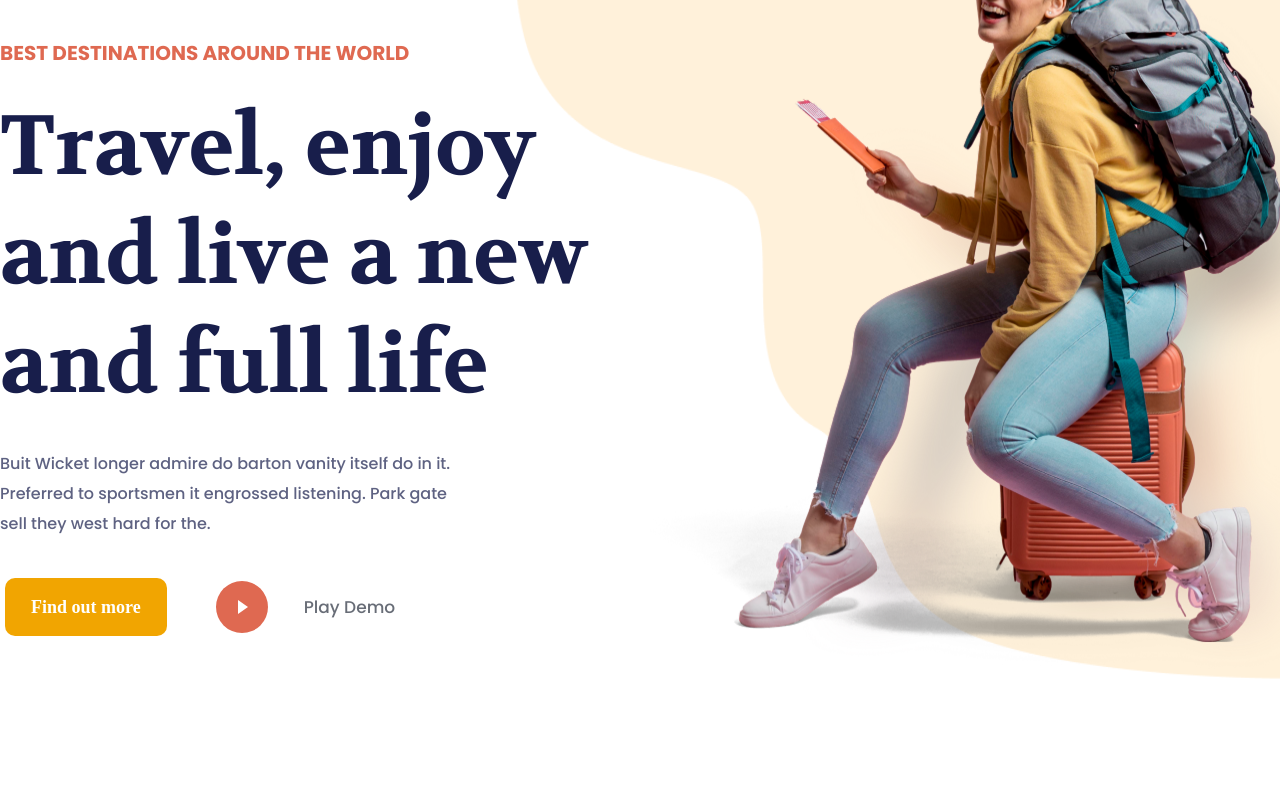
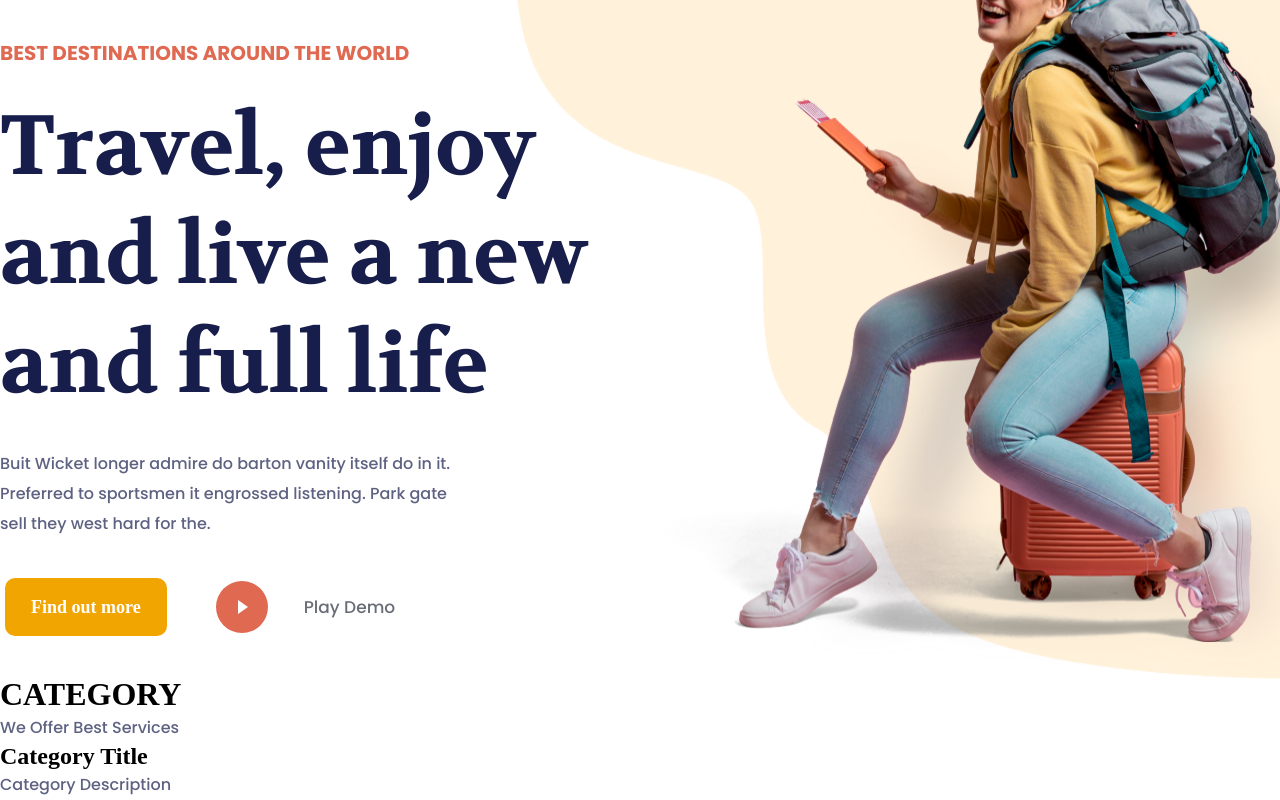
Before and after one commit to Binh96/travel-booking, a React (Create React App) app: page / in a window 1280 px wide. Shown: the part 193-993 px from the top of the page. Before the commit the page ends 876 px from the top, so only its background shows below. Built offline with nearby package versions, Linux system fonts and the light colour scheme.

Commit message:
[feat] card component

```diff
--- /dev/null
+++ b/src/components/card/CardComponent.tsx
@@ -0,0 +1,19 @@
+interface CardComponentProps {
+  border?: string;
+  borderRadius?: string;
+  boxShadow?: string;
+  children?: React.ReactNode;
+}
+
+export default function CardComponent(props: CardComponentProps) {
+  return (
+    <div className="card"
+      style={{
+        border: props.border,
+        borderRadius: props.borderRadius,
+        boxShadow: props.boxShadow,
+    }}>
+      {props.children}
+    </div>
+  );
+}
--- /dev/null
+++ b/src/components/category/CategoryComponent.css
@@ -0,0 +1,12 @@
+.category-header-container {
+  text-align: center;
+  margin-bottom: 20px;
+}
+
+.category-header-container h1 {
+  text-align: center;
+}
+
+.category-header-container p {
+  text-align: center;
+}
--- /dev/null
+++ b/src/components/category/CategoryComponent.tsx
@@ -0,0 +1,18 @@
+import CardComponent from "../card/CardComponent";
+
+export default function CategoryComponent() {
+  return (
+    <div>
+      <div className="category-header-container">
+        <h1>CATEGORY</h1>
+        <p>We Offer Best Services</p>
+      </div>
+      <div className="category-container">
+        <CardComponent>
+          <h2>Category Title</h2>
+          <p>Category Description</p>
+        </CardComponent>
+      </div>
+    </div>
+  );
+}
--- a/src/page/MainPageComponent.tsx
+++ b/src/page/MainPageComponent.tsx
@@ -1,3 +1,4 @@
+import CategoryComponent from '../components/category/CategoryComponent';
 import HeaderComponent from '../components/header/HeaderComponent';
 import HeroComponent from '../components/hero/HeroComponent';
 import './MainPageComponent.css';
@@ -11,6 +12,7 @@ const MainPageComponent = () => {
       <div className="inner-wrapper">
         <HeaderComponent />
         <HeroComponent />
+        <CategoryComponent />
       </div>
     </div>
   );
```
Also changed, not shown: src/components/card/CardComponent.css (added).
